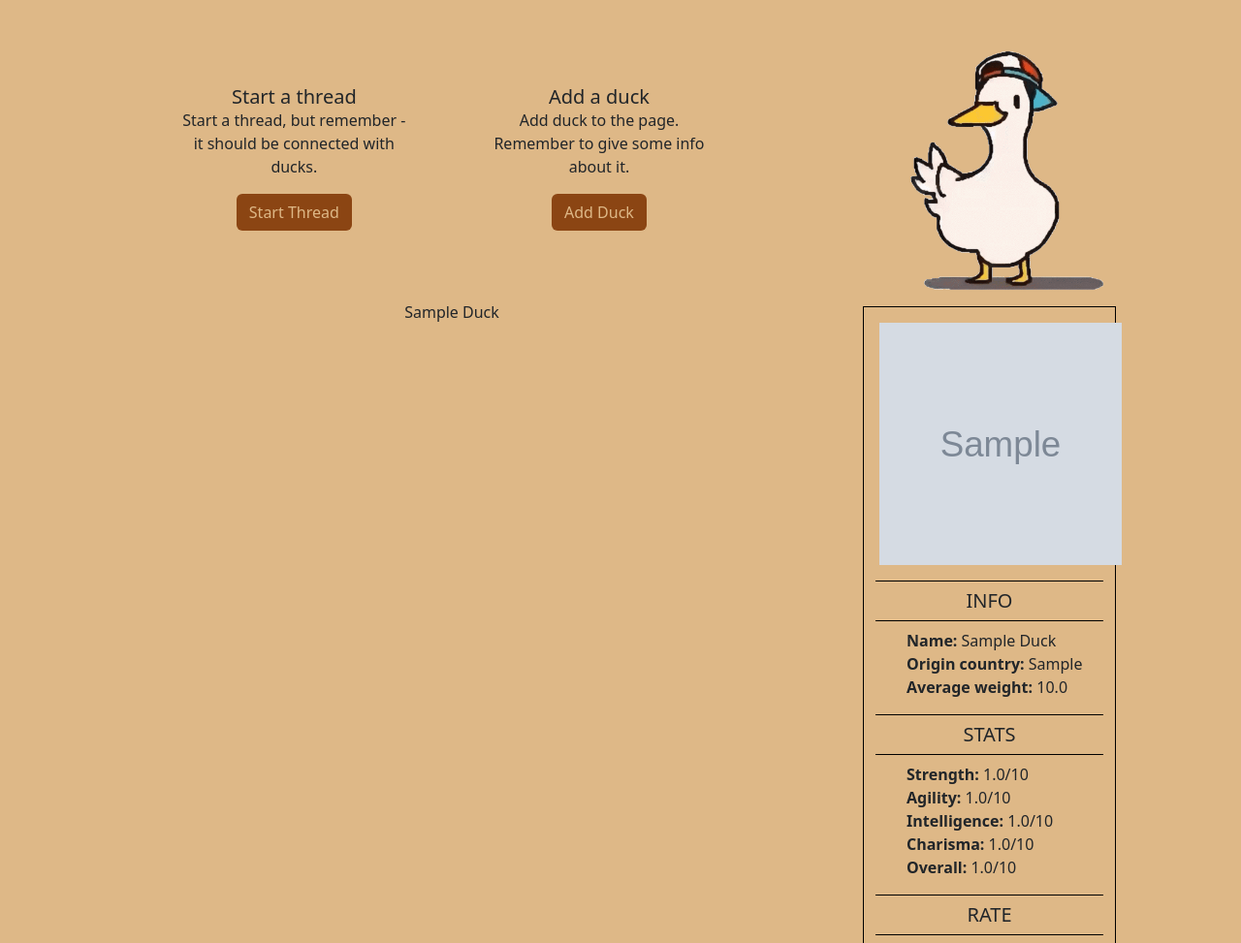
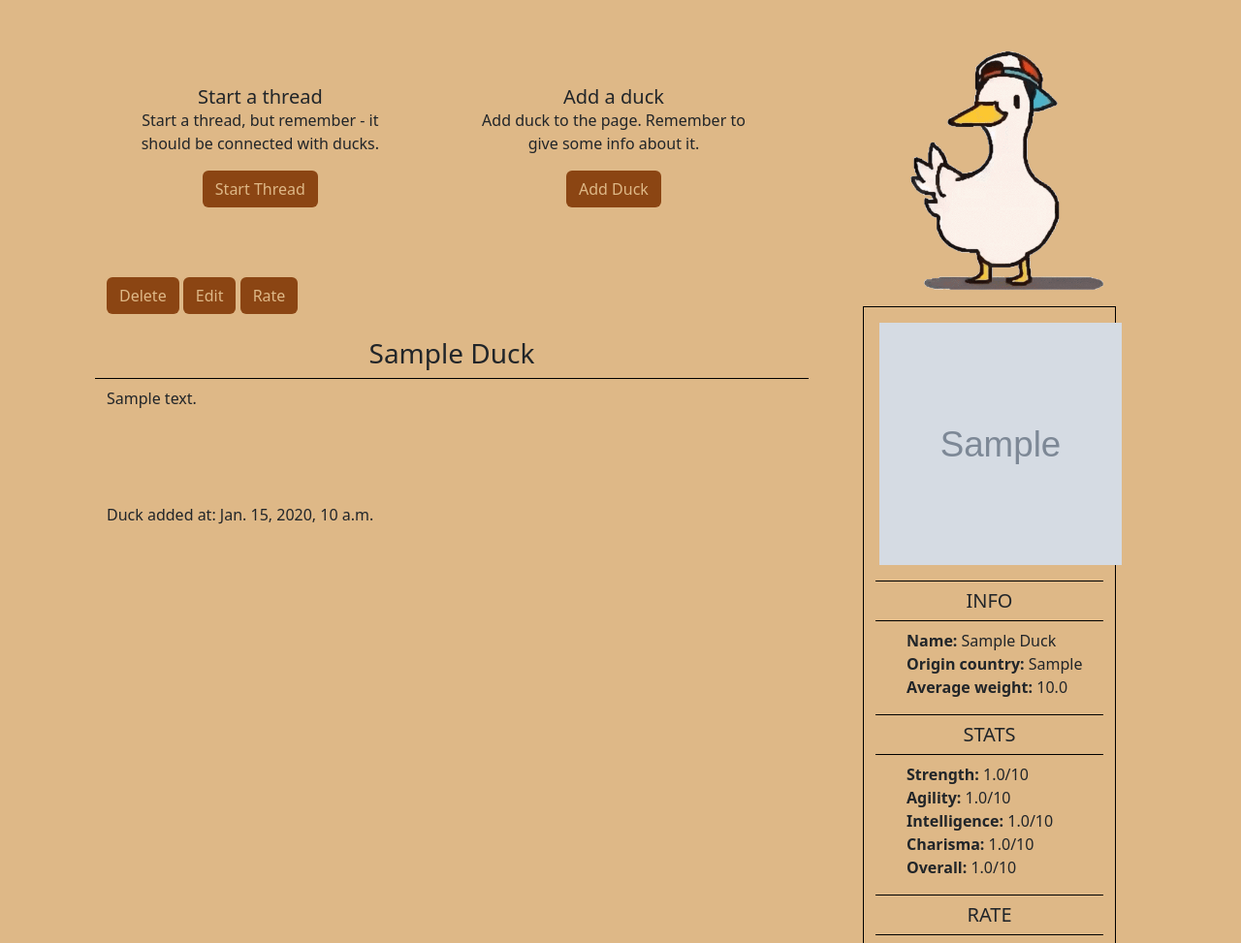
Before and after one commit to badgersky/ducks-forum, a Django app: page /ducks/1/ in a window 1280 px wide. Shown: the part 90-1063 px from the top of the page at 97% size. Run offline with Django 4.2, Linux system fonts and the light colour scheme; tables that the repository leaves empty hold one stand-in row (values such as "Sample post"); grey boxes marked "Sample" are stand-in pictures; some libraries are stand-ins or nearby versions.

Commit message:
update main buttons, finish duck-details page

```diff
--- a/ducks/templates/ducks/duck-details.html
+++ b/ducks/templates/ducks/duck-details.html
@@ -9,7 +9,18 @@
 
 {% block content %}
     {{ block.super }}
-    <p>{{ duck.name.title }}</p>
+    <div class="mt-5 mb-3 container text-lg-start" role="group" aria-label="Basic example">
+        <a href="" class="btn btn-brown">Delete</a>
+        <a href="" class="btn btn-brown">Edit</a>
+        <a href="" class="btn btn-brown">Rate</a>
+    </div>
+    <h3 class="p-2 border-bottom border-black">{{ duck.name.title }}</h3>
+    <div class="container mb-5 text-lg-start">
+        <p>{{ duck.description }}</p>
+    </div>
+    <div class="container pt-5 d-flex justify-content-sm-start">
+        <p>Duck added at: {{ duck.date_at }}</p>
+    </div>
 {% endblock %}
 
 {% block right-side %}
--- a/templates/partials/main-buttons.html
+++ b/templates/partials/main-buttons.html
@@ -1,4 +1,4 @@
-<div class="row m-5">
+<div class="row mt-5 mb-4">
     <div class="col-5 m-4">
         <div class="bg-burlywood">
             <div class="card-body">
```
